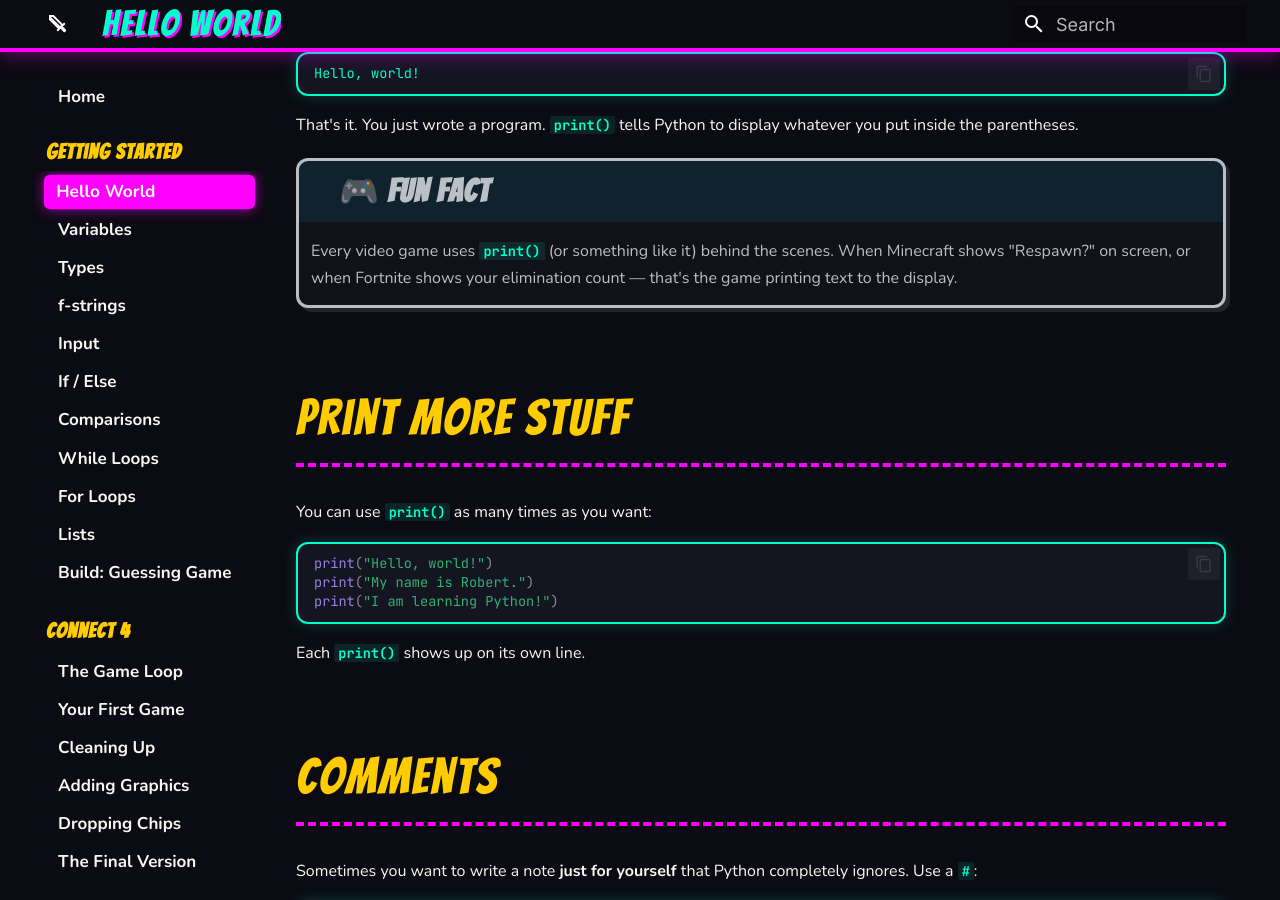
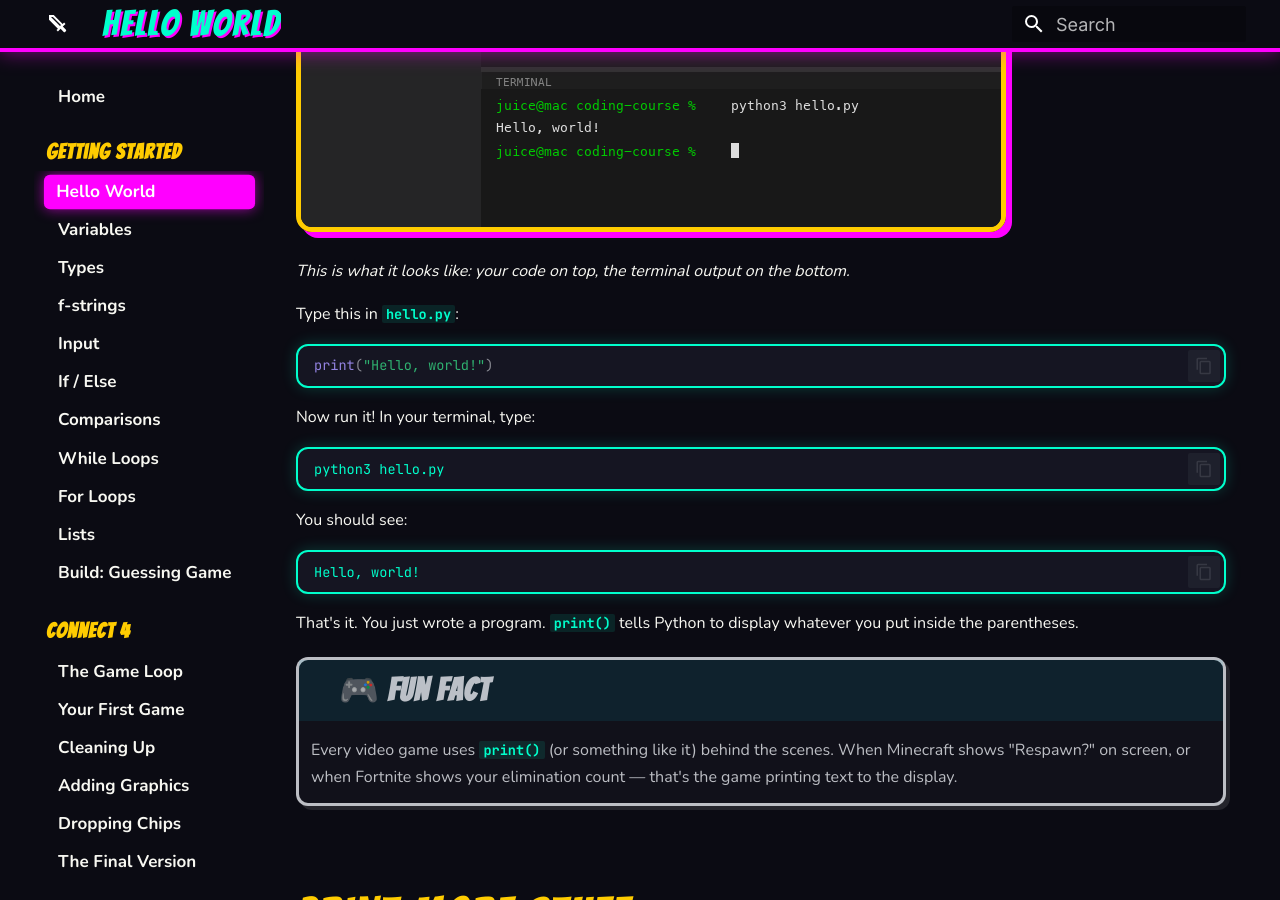
Before and after one commit to agentjuice/roberts-coding-course, an MkDocs documentation site: the page built from docs/lessons/01-hello-world/lesson.md, in a window 1280 px wide and 900 px high, scrolled down 1314 px. Built offline with MkDocs 1.6.1 and Material for MkDocs 9.7.7, drawn with Linux system fonts in a browser that asks for light colours.

Commit message:
Add VS Code hello world screenshot to lesson 1

```diff
--- a/docs/lessons/01-hello-world/lesson.md
+++ b/docs/lessons/01-hello-world/lesson.md
@@ -17,6 +17,10 @@
 You should see a dark panel at the bottom of VS Code. That's your terminal — it's where you'll run your code.
 
 ## Your First Program
+
+![VS Code with hello.py and terminal output](/images/vscode_hello_world.png)
+
+*This is what it looks like: your code on top, the terminal output on the bottom.*
 
 Type this in `hello.py`:
 
```
Also changed, not shown: lessons/01-hello-world/lesson.md (+4 -0 lines), docs/images/vscode_hello_world.png (added).
